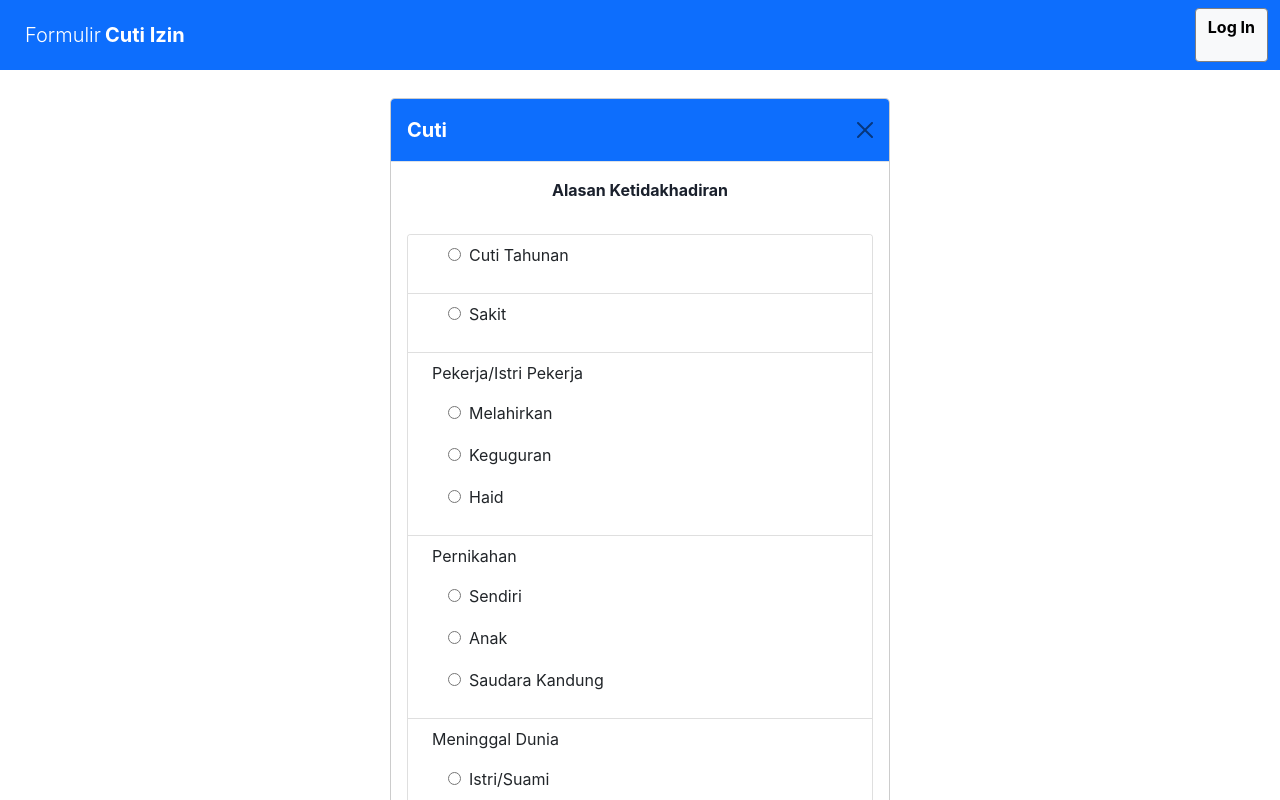
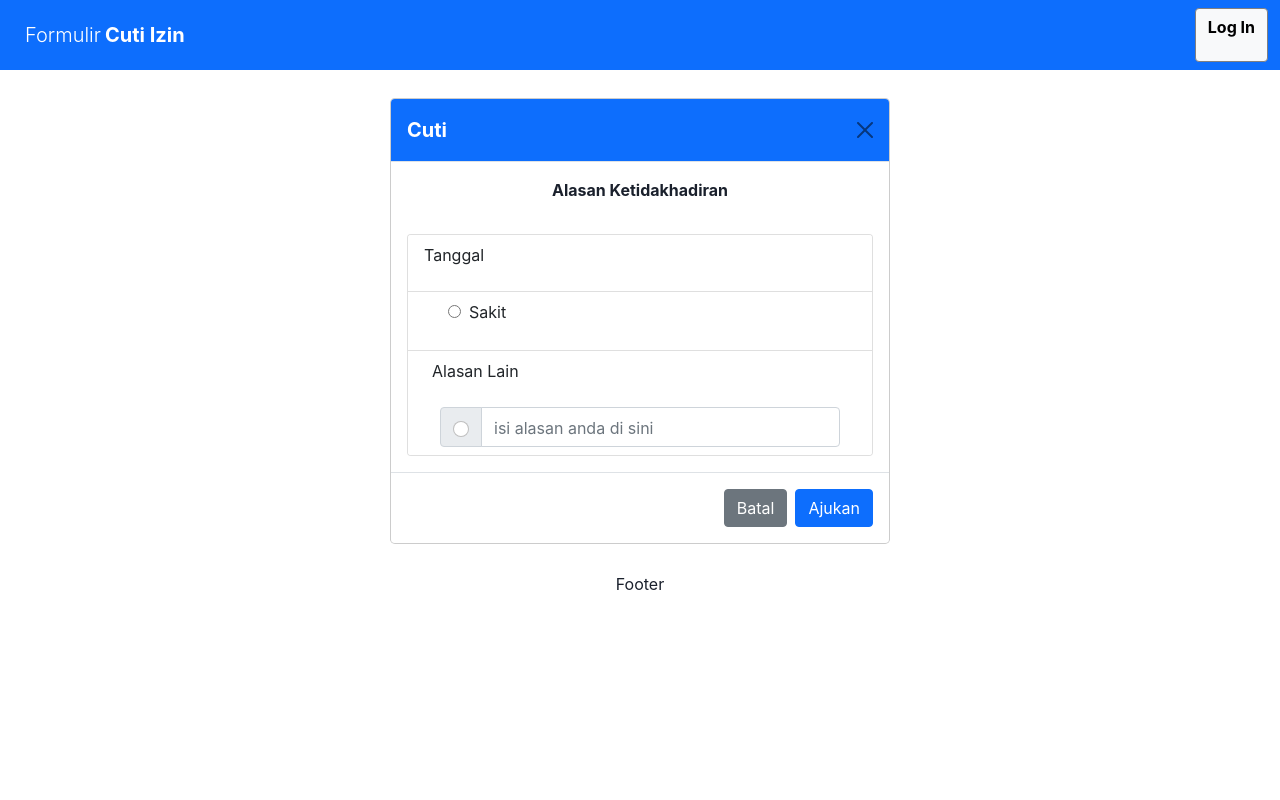
Before and after one commit to frztmr/form-cuti-izin-bia, a React (Create React App) app: page / in a window 1280 px wide. Shown: the top 800 px of the page. Built offline with nearby package versions, Linux system fonts and the light colour scheme.

Commit message:
perbaikkan and app.js minor changes

```diff
--- a/src/App.js
+++ b/src/App.js
@@ -5,6 +5,7 @@ import './App.css';
 import Navbar from './Component/Navbar';
 import Footer from './Component/Footer'
 import AjuanCutiModal from './Component/AjuanCutiModal'
+import PerbaikanKehadiranModal from './Component/PerbaikanKehadiranModal';
 
 
 //pages
@@ -16,9 +17,10 @@ function App() {
     <div className="App">
       <Navbar />
 
-      <AjuanCutiModal />
+      {/* <AjuanCutiModal /> */}
       {/* <LoginPage /> */}
       {/* <HomePage /> */}
+      <PerbaikanKehadiranModal />
 
 
 
--- a/src/Component/PerbaikanKehadiranModal.jsx
+++ b/src/Component/PerbaikanKehadiranModal.jsx
@@ -7,13 +7,86 @@ import {
     ModalFooter,
     ModalBody,
     ModalCloseButton,
-  } from '@chakra-ui/react'
+} from '@chakra-ui/react'
 
 const PerbaikanKehadiranModal = () => {
 
     return (
         <div id="PerbaikanKehadiranModal">
-            Ajuan cuti
+            <div className="container">
+                <div class=" " tabindex="-1">
+                    <div class="modal-dialog modal-dialog-centered">
+                        <div class="modal-content">
+                            <div class="modal-header bg-primary">
+                                <h5 class="modal-title fw-bold text-white"
+                                    id="modalVerticallyCenteredLabel"
+                                >
+                                    Cuti
+                                </h5>
+                                <button
+                                    type="button"
+                                    class="btn-close"
+                                    aria-label="Close"
+                                ></button>
+                            </div>
+                            <div class="modal-body">
+
+                                <div className="text-start col-12 pb-3 d-flex justify-content-center fw-bold">
+                                    {/* <p>Tanggal Meninggalkan Pekerjaan</p>
+                                <p>Jumlah Ketidakhadiran</p> */}
+                                    <p>Alasan Ketidakhadiran</p>
+                                </div>
+
+                                <div className="card">
+                                    <ul className="list-group list-group-flush">
+                                        <li className="list-group-item">
+                                            <div className="d-flex justify-content-start">
+                                                <p>
+                                                    Tanggal
+                                                </p>
+                                            </div>
+                                        </li>
+                                        <li className="list-group-item">
+                                            <div className="d-flex flex-row">
+                                                <div className="form-check">
+                                                    <input classname="form-check-input"
+                                                        type="radio"
+                                                        name="alasan"
+                                                        id="Sakit" />
+                                                    <label className="form-check-label"
+                                                        for="Sakit">
+                                                        <p className="px-2">
+                                                            Sakit
+                                                        </p>
+                                                    </label>
+                                                </div>
+                                            </div>
+                                        </li>
+
+                                        <li className="list-group-item">
+                                            <p className="px-2 d-flex justify-content-start">
+                                                Alasan Lain
+                                            </p>
+                                            <div className="input-group px-3 pt-2 ">
+                                                <div className="input-group-text ">
+                                                    <input className="form-check-input" type="radio" name='alasan' value="" aria-label="Radio for following text input" />
+                                                </div>
+                                                <input type="text" className="form-control pt-2" aria-label="Text input with radio" placeholder="isi alasan anda di sini" />
+                                            </div>
+                                        </li>
+                                    </ul>
+                                </div>
+
+
+                            </div>
+                            <div class="modal-footer">
+                                <button type="button" class="btn btn-secondary">Batal</button>
+                                <button type="button" class="btn btn-primary">Ajukan</button>
+                            </div>
+                        </div>
+                    </div>
+                </div>
+            </div>
         </div>
     )
 }
```
